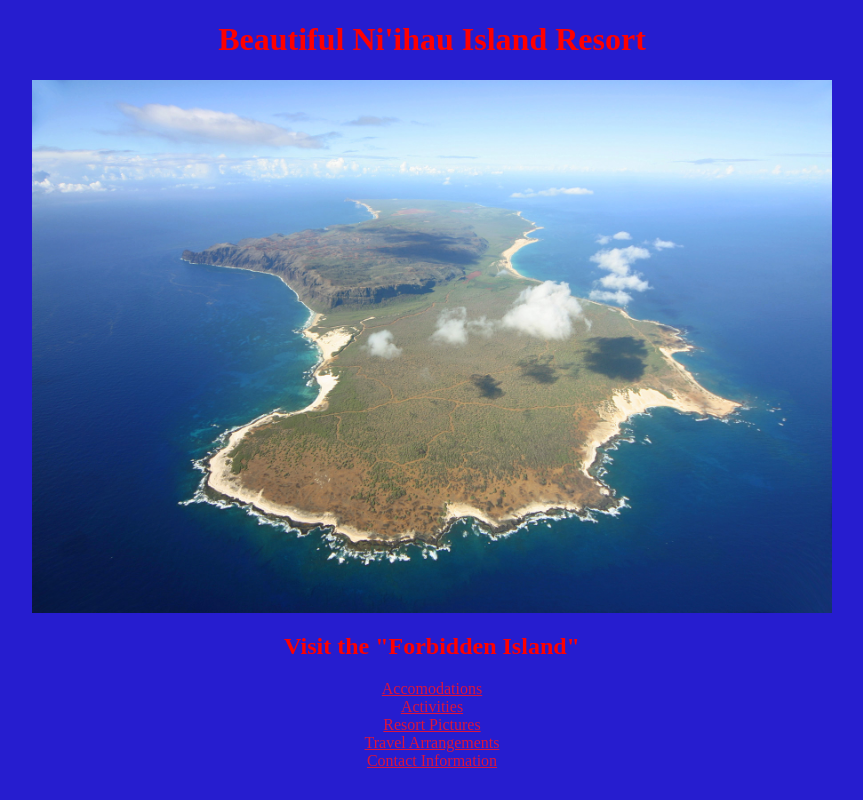
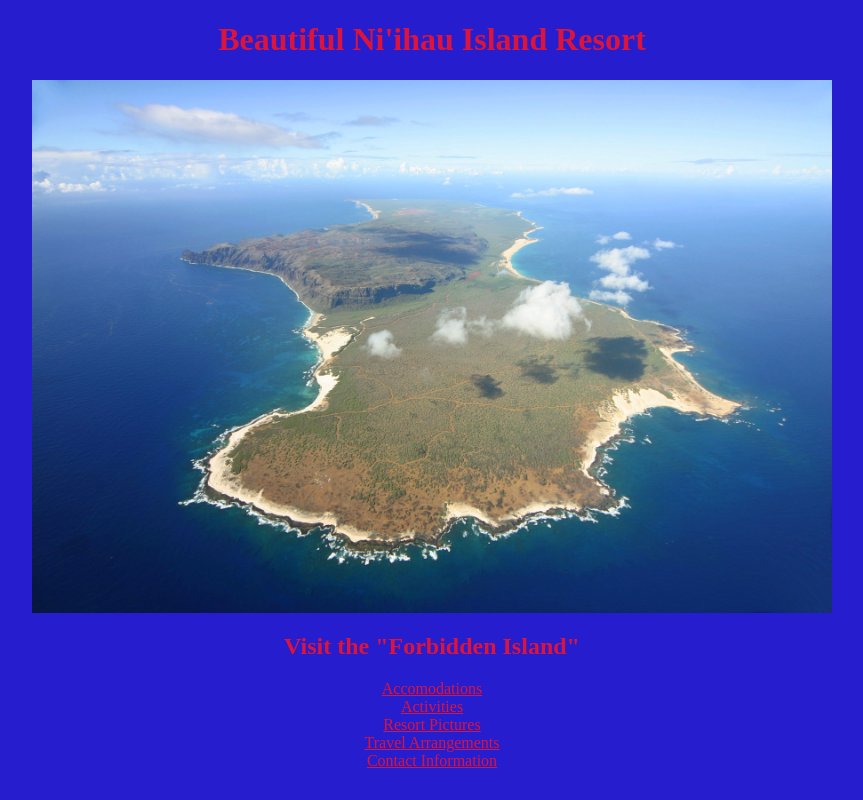
Before and after one commit to OutOfPseudonyms/Niihau-website, a plain HTML site: page index.html in a window 1280 px wide. Shown: the whole page, without its empty margins (208-1071 px from the left). Drawn offline with Linux system fonts and the light colour scheme.

Commit message:
Make Ocean theme.

```diff
--- a/css/styles.css
+++ b/css/styles.css
@@ -18,12 +18,12 @@ a {
 }
 
 h1 {
-  color: red;
+  color: crimson;
   text-align: center;
 }
 
 h2 {
-  color: red;
+  color: crimson;
   text-align: center;
 }
 
```
